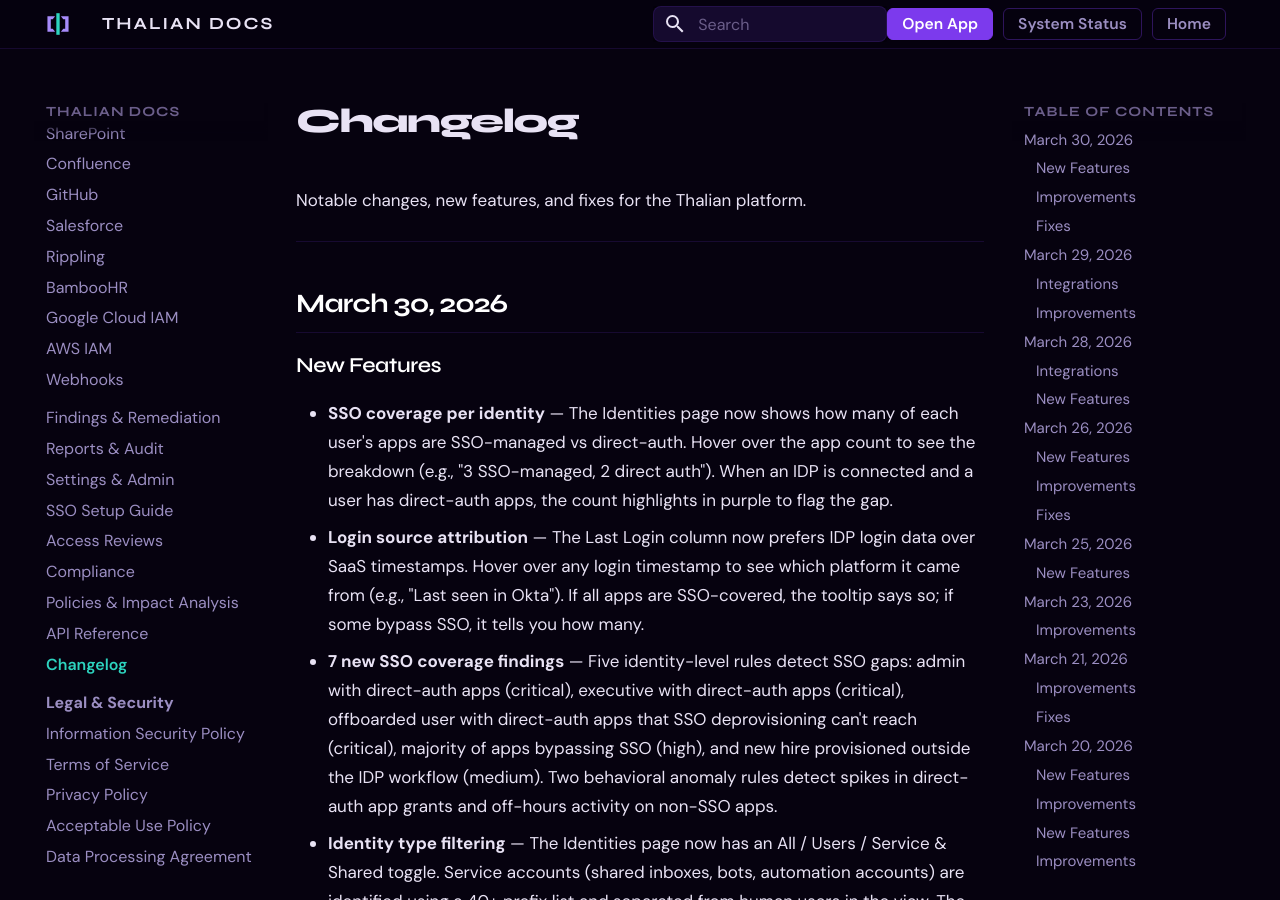
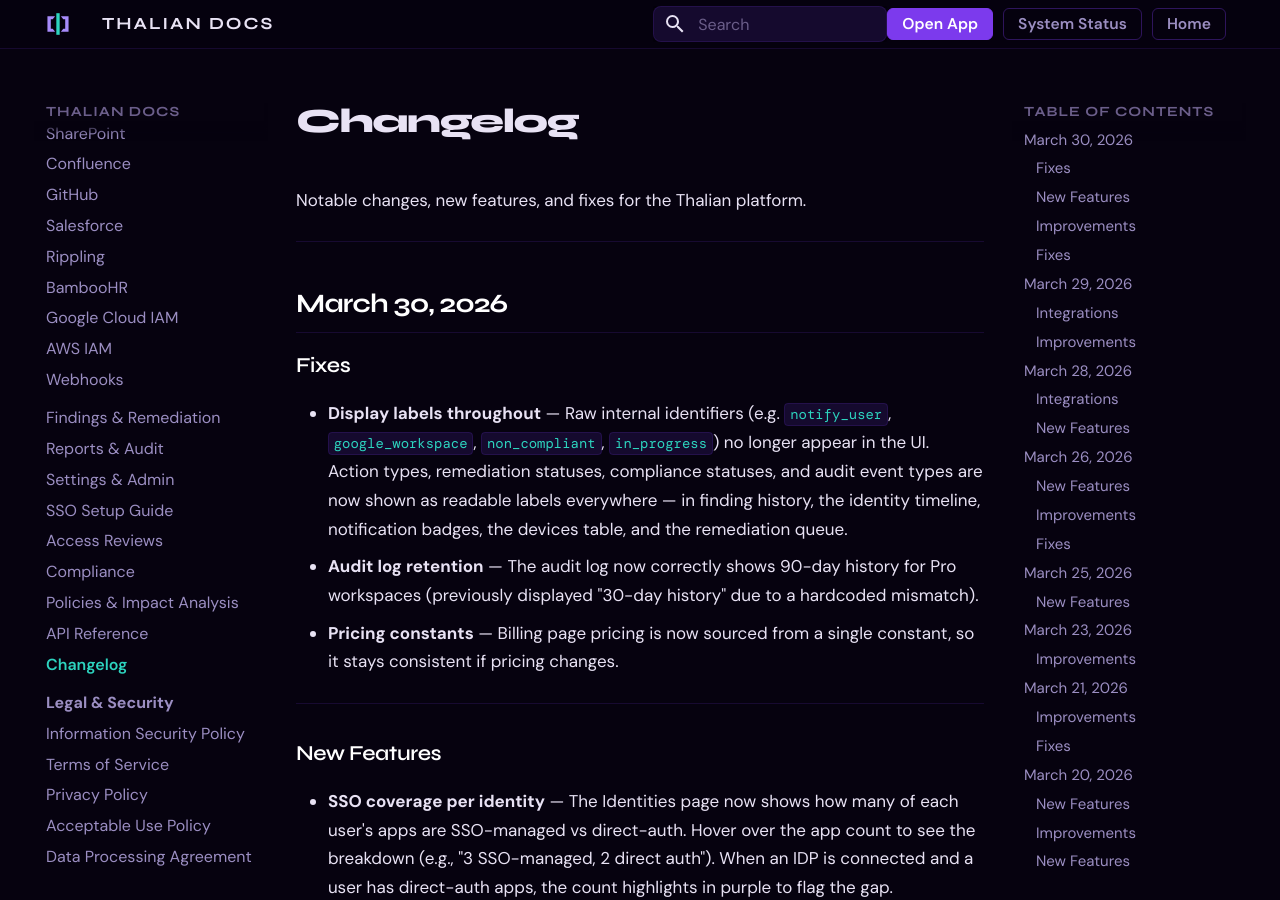
Before and after one commit to tori-mf13/thalian-docs, an MkDocs documentation site: the page built from docs/changelog.md, in a window 1280 px wide and 900 px high. Built offline with MkDocs 1.6.1 and Material for MkDocs 9.7.7, drawn with Linux system fonts in a browser that asks for light colours.

Commit message:
fix: document display label and retention fixes

```diff
--- a/docs/changelog.md
+++ b/docs/changelog.md
@@ -5,6 +5,16 @@ Notable changes, new features, and fixes for the Thalian platform.
 ---
 
 ## March 30, 2026
+
+### Fixes
+
+- **Display labels throughout** — Raw internal identifiers (e.g. `notify_user`, `google_workspace`, `non_compliant`, `in_progress`) no longer appear in the UI. Action types, remediation statuses, compliance statuses, and audit event types are now shown as readable labels everywhere — in finding history, the identity timeline, notification badges, the devices table, and the remediation queue.
+- **Audit log retention** — The audit log now correctly shows 90-day history for Pro workspaces (previously displayed "30-day history" due to a hardcoded mismatch).
+- **Pricing constants** — Billing page pricing is now sourced from a single constant, so it stays consistent if pricing changes.
+
+---
+
+
 
 ### New Features
 
```
